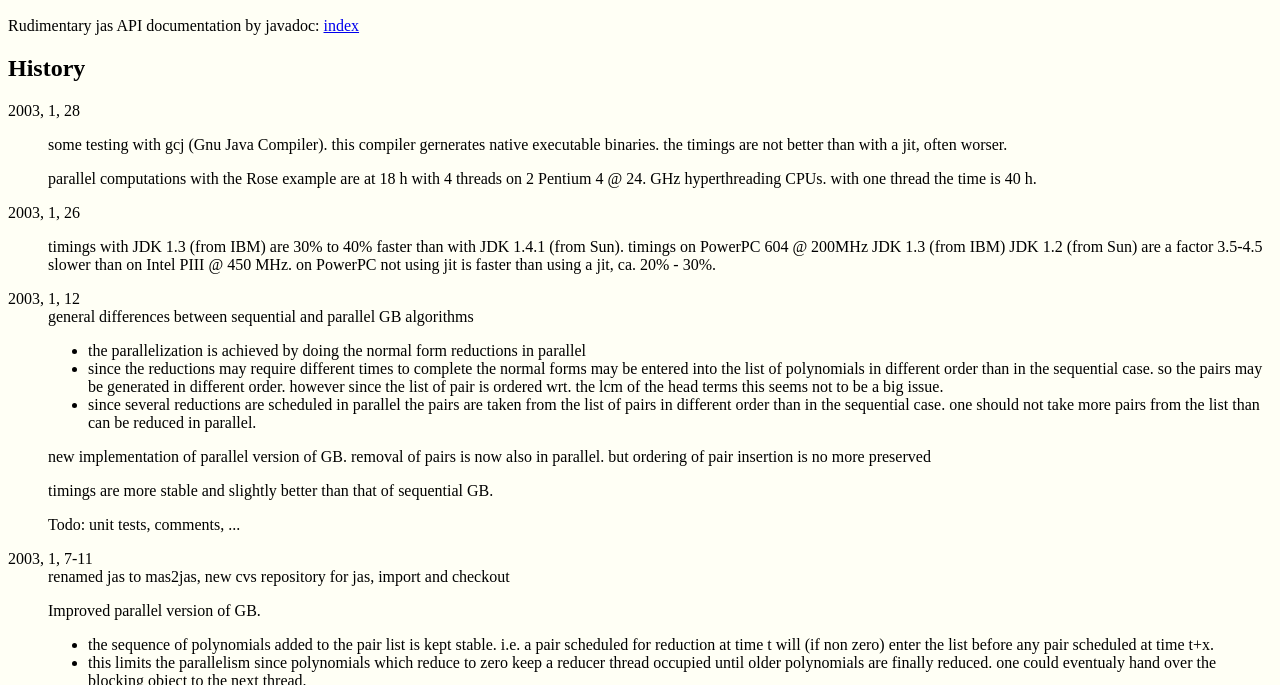
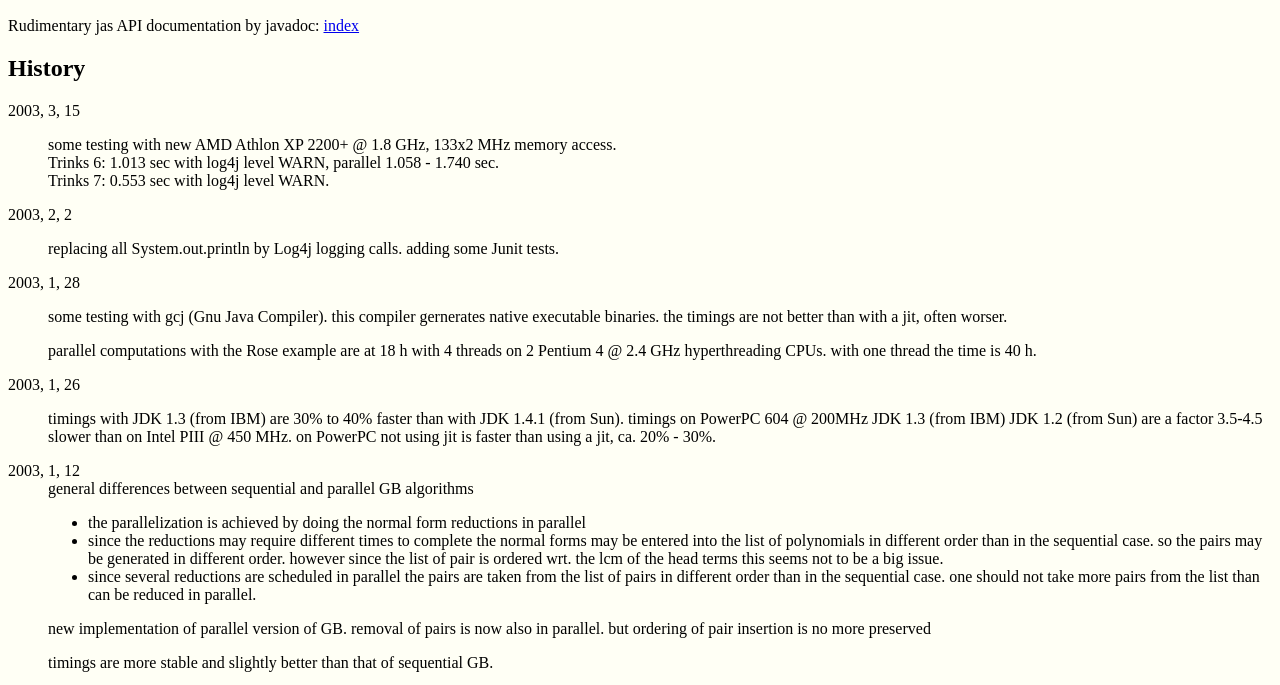
Before and after one commit to kredel/java-algebra-system, a plain HTML site: page jas-log.html in a window 1280 px wide. Shown: the part 110-795 px from the top of the page. Drawn offline with Linux system fonts and the light colour scheme.

Commit message:
tests on athlon
git-svn-id: file:///home/SUBVERSION/jas/trunk@50 eafcb37d-f50b-0410-b8f7-d4cb9effa109

```diff
--- a/jas-log.html
+++ b/jas-log.html
@@ -30,6 +30,23 @@ pre  { background-color: silver; }
 </dd>
 -->
 
+<dt>2003, 3, 15</dt>
+<dd>
+  <p>some testing with new
+   AMD Athlon XP 2200+ @ 1.8 GHz, 133x2 MHz memory access.<br />
+   Trinks 6: 1.013 sec with log4j level WARN, parallel 1.058 - 1.740 sec.<br />
+   Trinks 7: 0.553 sec with log4j level WARN.<br />
+  </p>
+
+</dd>
+
+<dt>2003, 2, 2 </dt>
+<dd>
+ <p>replacing all System.out.println by Log4j logging calls.
+    adding some Junit tests.
+ </p>
+</dd>
+
 <dt>2003, 1, 28 </dt>
 <dd>
  <p>some testing with gcj (Gnu Java Compiler). this compiler gernerates
@@ -37,7 +54,7 @@ pre  { background-color: silver; }
    a jit, often worser.
  </p>
  <p>parallel computations with the Rose example are at 18 h with 4 threads
-    on 2 Pentium 4 @ 24. GHz hyperthreading CPUs. with one thread the time
+    on 2 Pentium 4 @ 2.4 GHz hyperthreading CPUs. with one thread the time
     is 40 h.
  </p>
 </dd>
@@ -498,7 +515,7 @@ CPU TIME (ms) END
 <p>
 <!-- Created: Sun Jun  4 12:58:30 MEST 2000 -->
 <!-- hhmts start -->
-Last modified: Sat Feb  1 11:00:09 CET 2003
+Last modified: Sat Mar 15 17:16:25 CET 2003
 <!-- hhmts end -->
 </p>
 <p align="right" >
```
